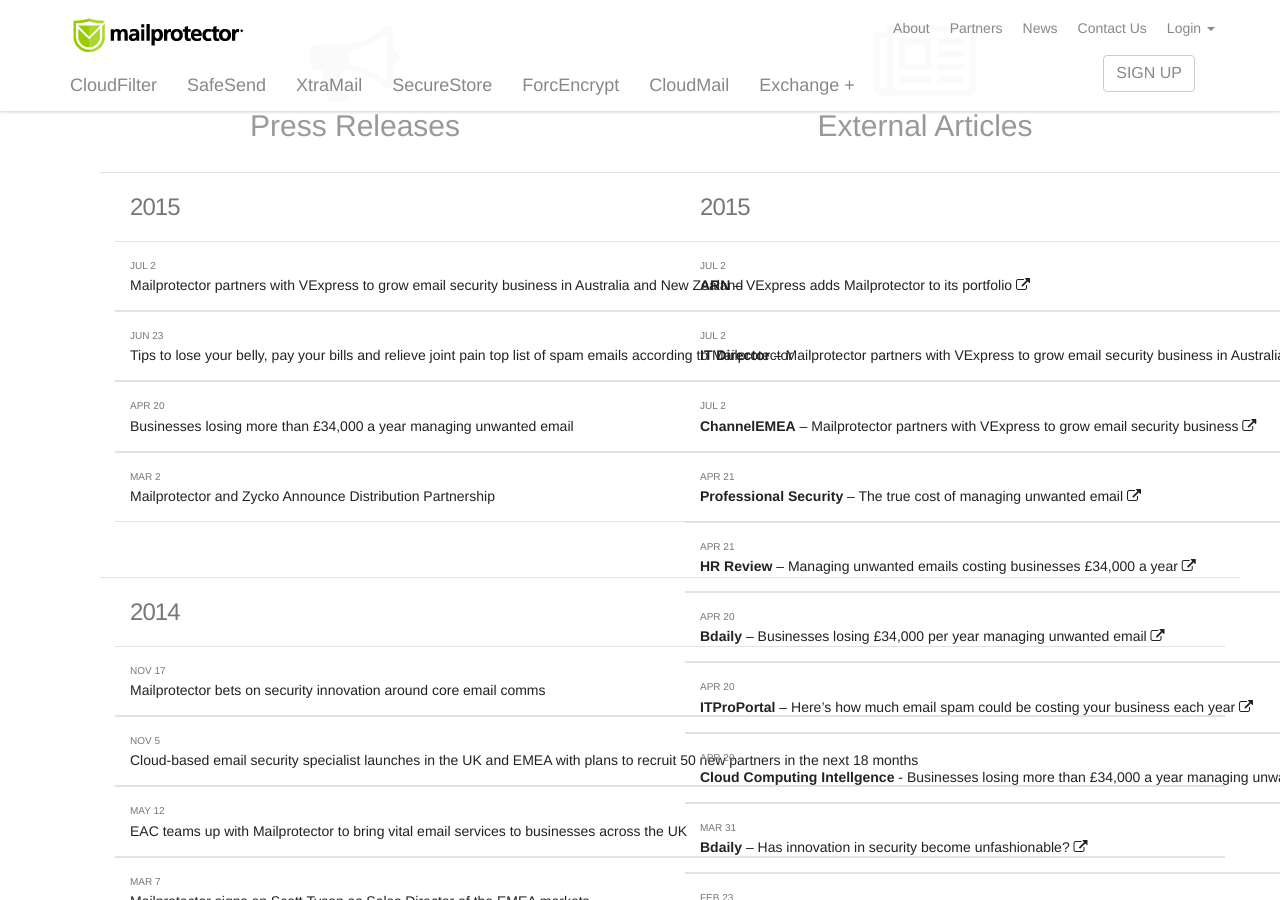
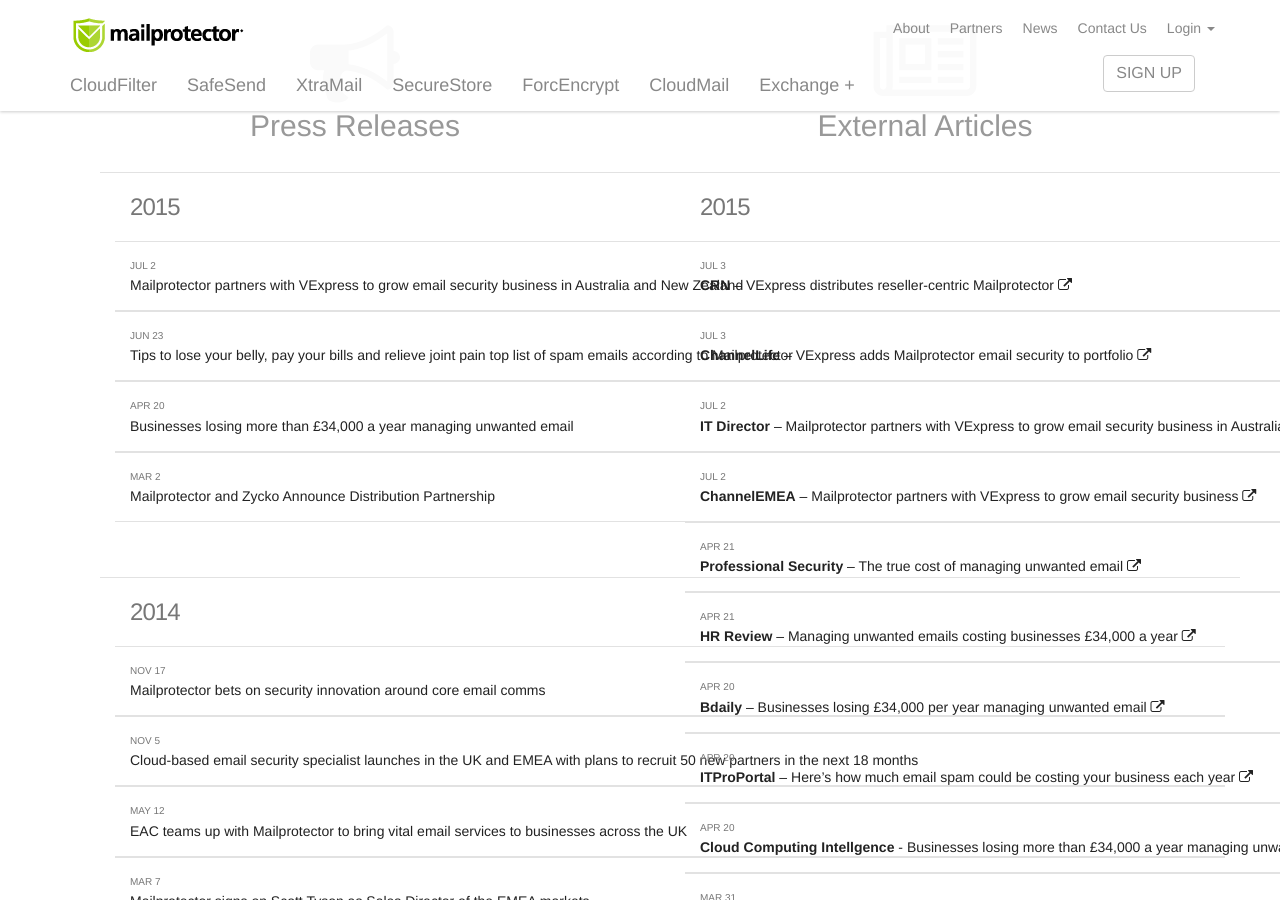
Before and after one commit to virtualconnect/mailprotector.com, a Jekyll site: the page built from news/index.html, in a window 1280 px wide and 900 px high, scrolled down 307 px. Built offline with Jekyll 4.4.1, drawn with Linux system fonts in a browser that asks for light colours; nearby versions of some CDN libraries; some web fonts are replaced.

Commit message:
Updated news section with more PR articles

```diff
--- a/news/index.html
+++ b/news/index.html
@@ -95,8 +95,12 @@ body_class: news
 
 		                    <div>
 		                        <div class="panel-body">
+
 									<div class="row">
-		                                <a href="http://www.arnnet.com.au/article/578854/vexpress-adds-mailprotector-its-portfolio/ " target="_blank"><div class="date col-sm-12">Jul 2</div><strong>ARN</strong> – VExpress adds Mailprotector to its portfolio <i class="fa fa-external-link"></i></a>
+		                                <a href="http://www.crn.com.au/News/406080,email-security-vendor-lands-australian-distie.aspx" target="_blank"><div class="date col-sm-12">Jul 3</div><strong>CRN</strong> – VExpress distributes reseller-centric Mailprotector <i class="fa fa-external-link"></i></a>
+		                            </div>
+									<div class="row">
+		                                <a href="http://channellife.com.au/story/vexpress-adds-mailprotector-email-security-portfolio/" target="_blank"><div class="date col-sm-12">Jul 3</div><strong>ChannelLife</strong> –  VExpress adds Mailprotector email security to portfolio <i class="fa fa-external-link"></i></a>
 		                            </div>
 									<div class="row">
 		                                <a href="http://www.it-director.com/channels/distribution/news_release.php?rel=45100" target="_blank"><div class="date col-sm-12">Jul 2</div><strong>IT Director</strong> – Mailprotector partners with VExpress to grow email security business in Australia and New Zealand <i class="fa fa-external-link"></i></a>
```
